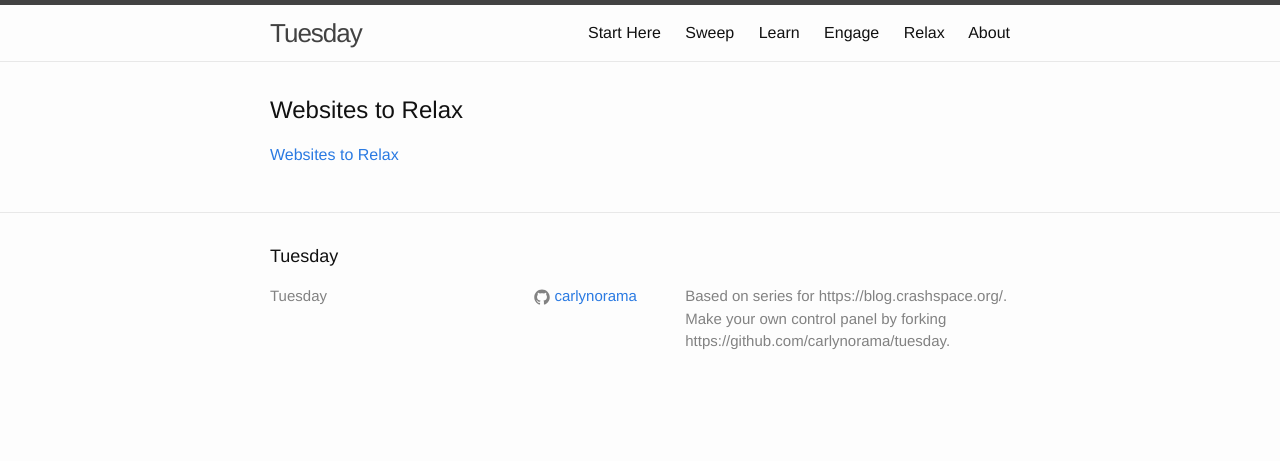
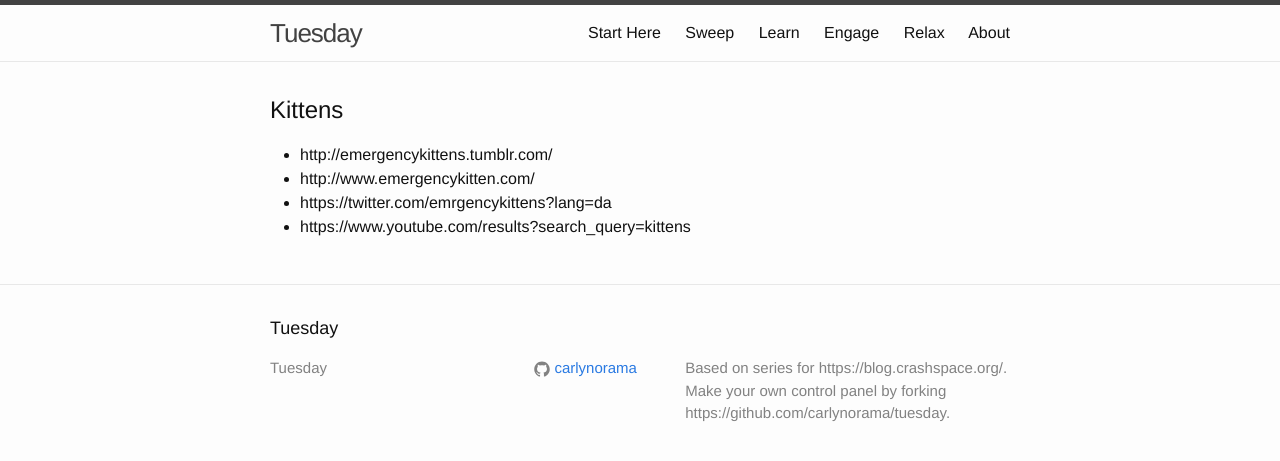
Before and after one commit to CRASHSpace/tuesday, a Jekyll site: the page built from _relax/index.md, in a window 1280 px wide. Shown: the top 461 px of the page. Built offline with Jekyll 4.4.1, drawn with Linux system fonts in a browser that asks for light colours.

Commit message:
all kittens

```diff
--- a/_relax/index.md
+++ b/_relax/index.md
@@ -4,10 +4,8 @@
 navexclude: true
 ---
 
-{% for item in site.relax %}
-{% unless item.navexclude == true %}
-  <h2>{{ item.title }}</h2>
-  <p>{{ item.description }}</p>
-  <p><a href="{{ item.url | relative_url }}">{{ item.title }}</a></p>
-{% endunless %}
-{% endfor %}
+## Kittens
+* http://emergencykittens.tumblr.com/
+* http://www.emergencykitten.com/
+* https://twitter.com/emrgencykittens?lang=da
+* https://www.youtube.com/results?search_query=kittens
```
